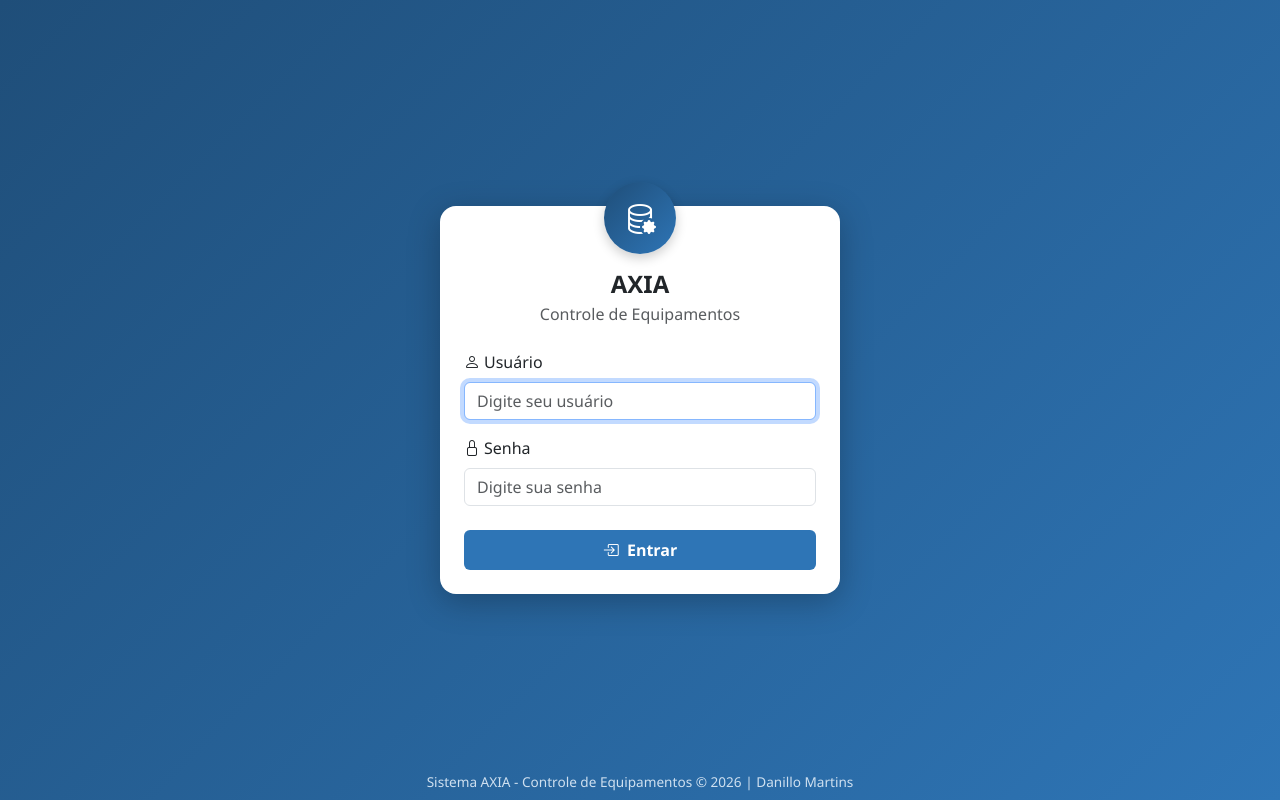
After one commit to DanilloMartiins/equip-control, a Flask app: page /login in a window 1280 px wide. The commit adds this page. Run offline with Flask 3, Linux system fonts and the light colour scheme.

Commit message:
feat: sistema de login com proteção das rotas

```diff
--- a/config.py
+++ b/config.py
@@ -4,6 +4,9 @@ from dotenv import load_dotenv
 load_dotenv()
 
 SECRET_KEY = os.getenv('SECRET_KEY', 'troque-isso-em-producao')
+
+LOGIN_USER = os.getenv('LOGIN_USER', 'DanilloMartins')
+LOGIN_PASS_HASH = os.getenv('LOGIN_PASS_HASH', 'scrypt:32768:8:1$SbuxQNYQJjV80z85$2325cdd1eadcae679c5365e3c54568c4070d343ad677ef4e522c1f6fe09589b327ae571eaa1e13338f8be84be9b2891fd4e5139dd42fb731dd53aaa9bd39a181')
 DATABASE_URL = os.getenv('DATABASE_URL') or ''  # Supabase connection string
 
 BASE_DIR = os.path.dirname(os.path.abspath(__file__))
--- a/routes.py
+++ b/routes.py
@@ -1,16 +1,44 @@
 from io import BytesIO
 from datetime import datetime, date
 
-from flask import Blueprint, render_template, request, redirect, url_for, flash, send_file, jsonify
+from flask import Blueprint, render_template, request, redirect, url_for, flash, send_file, jsonify, session
+from werkzeug.security import check_password_hash
 from openpyxl import Workbook
 from openpyxl.styles import Font, PatternFill, Alignment, Border, Side
 from openpyxl import load_workbook
 
-from config import REGIONAIS
+from config import REGIONAIS, LOGIN_USER, LOGIN_PASS_HASH
 from db import get_db, padronizar_tipo, IntegrityError, add_envio, add_pendencia, add_historico
 from matcher import identificar_colunas, mapear_para_insert
 
 bp = Blueprint('routes', __name__)
+
+@bp.before_request
+def exigir_login():
+    if session.get('usuario') != LOGIN_USER:
+        if request.endpoint != 'routes.login':
+            return redirect(url_for('routes.login'))
+
+# -----------------------------------------------------------------------
+# LOGIN / LOGOUT
+# -----------------------------------------------------------------------
+@bp.route('/login', methods=['GET', 'POST'])
+def login():
+    if request.method == 'POST':
+        usuario = request.form.get('usuario', '').strip()
+        senha = request.form.get('senha', '')
+        if usuario == LOGIN_USER and check_password_hash(LOGIN_PASS_HASH, senha):
+            session['usuario'] = usuario
+            flash(f'Bem-vindo, {usuario}!', 'success')
+            return redirect(url_for('routes.index'))
+        flash('Usuário ou senha inválidos.', 'danger')
+    return render_template('login.html')
+
+@bp.route('/logout')
+def logout():
+    session.pop('usuario', None)
+    flash('Você saiu do sistema.', 'info')
+    return redirect(url_for('routes.login'))
 
 # -----------------------------------------------------------------------
 # DASHBOARD
--- a/templates/base.html
+++ b/templates/base.html
@@ -44,6 +44,7 @@
                     <li class="nav-item"><a class="nav-link" href="/exportar"><i class="bi bi-download"></i> Exportar Excel</a></li>
                     <li class="nav-item"><a class="nav-link" href="/envios"><i class="bi bi-send-fill"></i> Envios</a></li>
                     <li class="nav-item"><a class="nav-link" href="/pendencias"><i class="bi bi-exclamation-triangle-fill"></i> Pendências</a></li>
+                    <li class="nav-item"><a class="nav-link" href="/logout"><i class="bi bi-box-arrow-right"></i> Sair</a></li>
                 </ul>
             </div>
         </div>
--- /dev/null
+++ b/templates/login.html
@@ -0,0 +1,83 @@
+<!DOCTYPE html>
+<html lang="pt-BR">
+<head>
+    <meta charset="UTF-8">
+    <meta name="viewport" content="width=device-width, initial-scale=1.0">
+    <title>Login - AXIA Controle de Equipamentos</title>
+    <link href="https://cdn.jsdelivr.net/npm/bootstrap@5.3.2/dist/css/bootstrap.min.css" rel="stylesheet">
+    <link rel="stylesheet" href="https://cdn.jsdelivr.net/npm/bootstrap-icons@1.11.3/font/bootstrap-icons.min.css">
+    <style>
+        body {
+            background: linear-gradient(135deg, #1F4E79, #2E75B6);
+            font-family: 'Segoe UI', system-ui, sans-serif;
+            min-height: 100vh;
+            display: flex;
+            align-items: center;
+            justify-content: center;
+        }
+        .card-login {
+            border: none;
+            border-radius: 16px;
+            box-shadow: 0 8px 32px rgba(0,0,0,0.25);
+            width: 100%;
+            max-width: 400px;
+        }
+        .logo-circle {
+            width: 72px;
+            height: 72px;
+            border-radius: 50%;
+            background: linear-gradient(135deg, #1F4E79, #2E75B6);
+            color: white;
+            display: flex;
+            align-items: center;
+            justify-content: center;
+            font-size: 2rem;
+            margin: -48px auto 0;
+            box-shadow: 0 4px 12px rgba(0,0,0,0.2);
+        }
+        .btn-axia { background: #2E75B6; color: white; border: none; }
+        .btn-axia:hover { background: #1F4E79; color: white; }
+        .flash-msg { position: fixed; top: 20px; right: 20px; z-index: 9999; min-width: 300px; }
+        footer { font-size: 0.85rem; color: #cfe0f0; }
+    </style>
+</head>
+<body>
+    {% with messages = get_flashed_messages(with_categories=true) %}
+    {% if messages %}
+    <div class="flash-msg">
+        {% for category, msg in messages %}
+        <div class="alert alert-{{ category }} alert-dismissible fade show shadow" role="alert">
+            {{ msg }}
+            <button type="button" class="btn-close" data-bs-dismiss="alert"></button>
+        </div>
+        {% endfor %}
+    </div>
+    {% endif %}
+    {% endwith %}
+
+    <div class="card card-login p-4">
+        <div class="logo-circle mb-3">
+            <i class="bi bi-database-gear"></i>
+        </div>
+        <h4 class="text-center text-axia fw-bold mb-1">AXIA</h4>
+        <p class="text-center text-muted mb-4">Controle de Equipamentos</p>
+        <form method="POST">
+            <div class="mb-3">
+                <label class="form-label"><i class="bi bi-person me-1"></i>Usuário</label>
+                <input type="text" class="form-control" name="usuario" placeholder="Digite seu usuário" required autofocus>
+            </div>
+            <div class="mb-4">
+                <label class="form-label"><i class="bi bi-lock me-1"></i>Senha</label>
+                <input type="password" class="form-control" name="senha" placeholder="Digite sua senha" required>
+            </div>
+            <button type="submit" class="btn btn-axia w-100 py-2 fw-semibold">
+                <i class="bi bi-box-arrow-in-right me-1"></i> Entrar
+            </button>
+        </form>
+    </div>
+
+    <footer class="position-fixed bottom-0 w-100 text-center py-2">
+        Sistema AXIA - Controle de Equipamentos &copy; 2026 | Danillo Martins
+    </footer>
+</body>
+</html>
```
Also changed, not shown: 1 other file.
